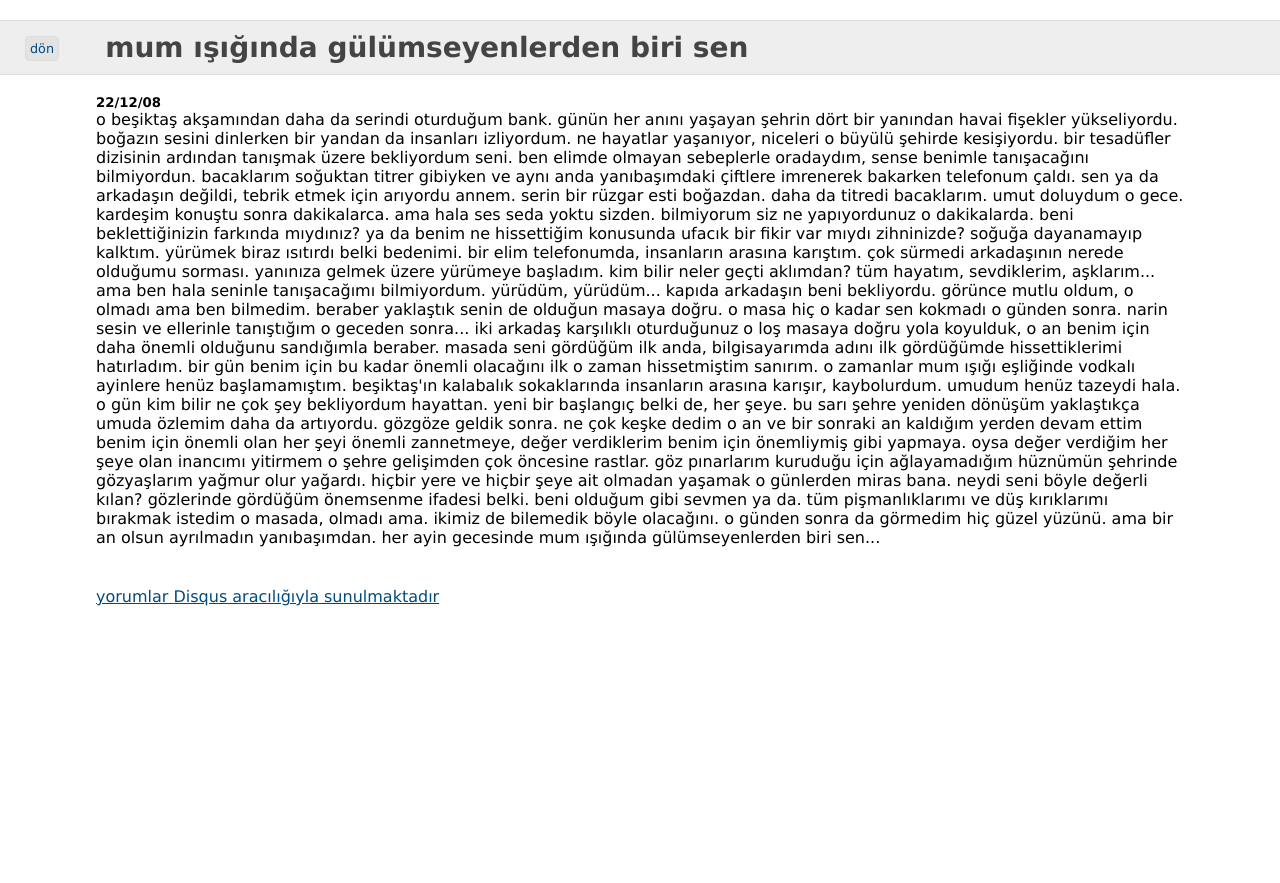
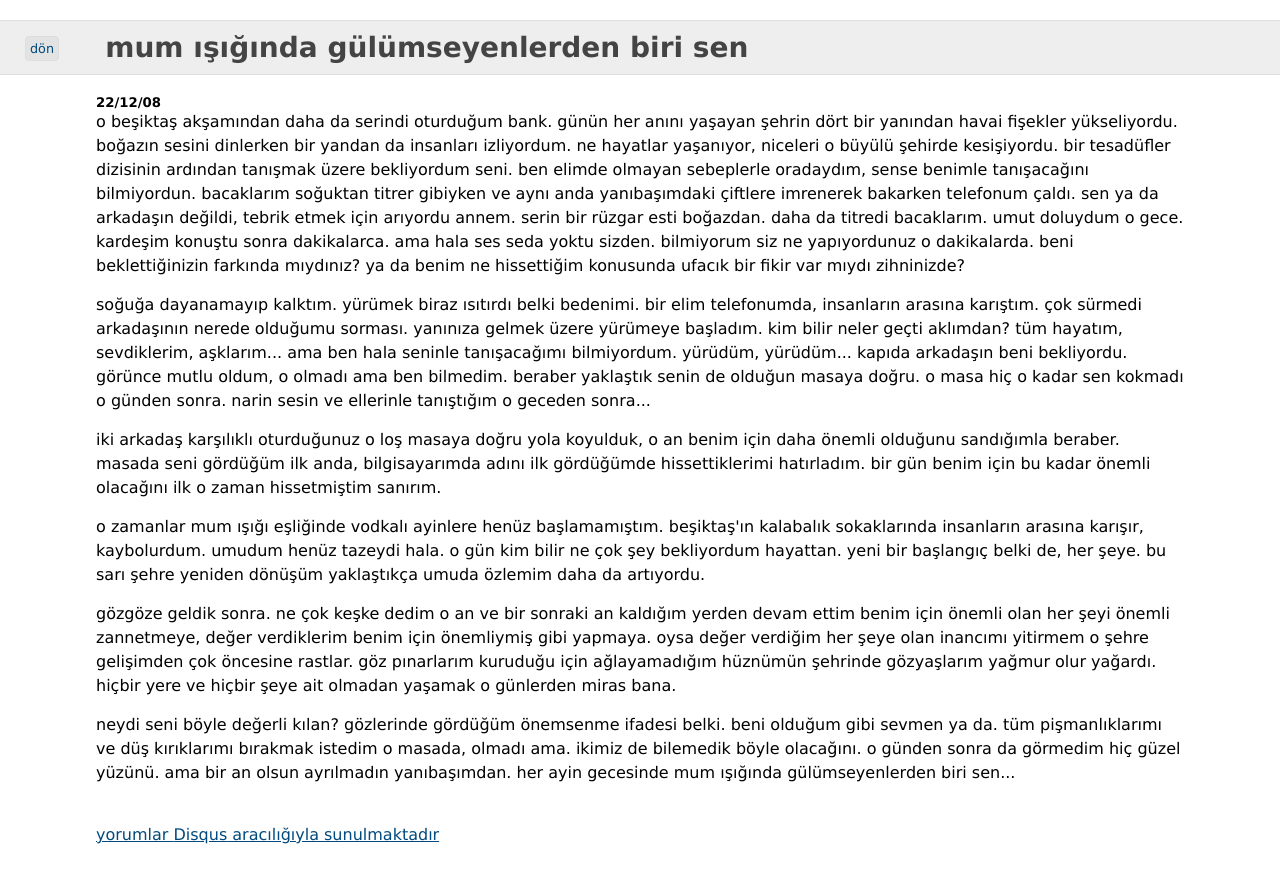
Before and after one commit to fehmicansaglam/fehmicansaglam.github.com, a Jekyll site: the page built from _posts/2008-12-22-mum-isiginda-gulumseyenlerden-biri-sen.html, in a window 1280 px wide. Shown: the top 883 px of the page. Built offline with Jekyll 4.4.1, drawn with Linux system fonts in a browser that asks for light colours; comment, search, counter and statistics services are not loaded; some of the changed lines change nothing that is shown.

Commit message:
Fix format

```diff
--- a/_posts/2008-12-22-mum-isiginda-gulumseyenlerden-biri-sen.html
+++ b/_posts/2008-12-22-mum-isiginda-gulumseyenlerden-biri-sen.html
@@ -1,32 +1,22 @@
 ---
-meta:
-  dsq_thread_id: "378783659"
-  _edit_last: "1"
-  _wp_old_slug: ""
-type: post
-title: !binary |
-  bXVtIMSxxZ/EscSfxLFuZGEgZ8O8bMO8bXNleWVubGVyZGVuIGJpcmkgc2Vu
-
-status: publish
+title: mum ışığında gülümseyenlerden biri sen
 layout: post
-published: true
-tags:
-- !binary |
-  QmVuaW0gacOnaW4gYsO8ecO8ayBhbWEgaW5zYW5sxLFrIGnDp2luIGvDvMOn
-  w7xrIMWfZXlsZXI=
-
-- Beynimdeki canavar
 ---
-o beşiktaş akşamından daha da serindi oturduğum  bank. günün her anını yaşayan şehrin dört bir yanından havai fişekler  yükseliyordu. boğazın sesini  dinlerken bir yandan da insanları  izliyordum. ne hayatlar yaşanıyor, niceleri o büyülü şehirde  kesişiyordu. bir tesadüfler dizisinin ardından tanışmak üzere  bekliyordum seni. ben elimde olmayan sebeplerle oradaydım, sense benimle  tanışacağını bilmiyordun. bacaklarım soğuktan titrer gibiyken ve aynı  anda yanıbaşımdaki çiftlere imrenerek bakarken telefonum çaldı. sen ya  da arkadaşın değildi, tebrik etmek için arıyordu annem. serin bir rüzgar  esti boğazdan. daha da titredi bacaklarım. umut doluydum o gece.  kardeşim konuştu sonra dakikalarca. ama hala ses seda yoktu sizden.  bilmiyorum siz ne yapıyordunuz o dakikalarda. beni beklettiğinizin  farkında mıydınız? ya da benim ne hissettiğim konusunda ufacık bir fikir  var mıydı zihninizde?
-
-<!--more-->
-
+<p>
+o beşiktaş akşamından daha da serindi oturduğum bank. günün her anını yaşayan şehrin dört bir yanından havai fişekler  yükseliyordu. boğazın sesini  dinlerken bir yandan da insanları  izliyordum. ne hayatlar yaşanıyor, niceleri o büyülü şehirde  kesişiyordu. bir tesadüfler dizisinin ardından tanışmak üzere  bekliyordum seni. ben elimde olmayan sebeplerle oradaydım, sense benimle  tanışacağını bilmiyordun. bacaklarım soğuktan titrer gibiyken ve aynı  anda yanıbaşımdaki çiftlere imrenerek bakarken telefonum çaldı. sen ya  da arkadaşın değildi, tebrik etmek için arıyordu annem. serin bir rüzgar  esti boğazdan. daha da titredi bacaklarım. umut doluydum o gece.  kardeşim konuştu sonra dakikalarca. ama hala ses seda yoktu sizden.  bilmiyorum siz ne yapıyordunuz o dakikalarda. beni beklettiğinizin  farkında mıydınız? ya da benim ne hissettiğim konusunda ufacık bir fikir  var mıydı zihninizde?
+</p>
+<p>
 soğuğa dayanamayıp kalktım. yürümek biraz ısıtırdı belki bedenimi.  bir elim telefonumda, insanların arasına karıştım. çok sürmedi  arkadaşının nerede olduğumu sorması. yanınıza gelmek üzere yürümeye  başladım. kim bilir neler geçti aklımdan? tüm hayatım, sevdiklerim,  aşklarım... ama ben hala seninle tanışacağımı bilmiyordum. yürüdüm,  yürüdüm... kapıda arkadaşın beni bekliyordu. görünce mutlu oldum, o  olmadı ama ben bilmedim. beraber yaklaştık senin de olduğun masaya  doğru. o masa hiç o kadar sen kokmadı o günden sonra. narin sesin ve  ellerinle tanıştığım o geceden sonra...
-
-iki arkadaş karşılıklı oturduğunuz o loş masaya doğru yola koyulduk, o  an benim için daha önemli olduğunu sandığımla beraber. masada seni  gördüğüm ilk anda, bilgisayarımda adını ilk gördüğümde hissettiklerimi  hatırladım. bir gün benim için bu kadar önemli olacağını ilk o zaman  hissetmiştim sanırım.
-
-o zamanlar mum ışığı eşliğinde vodkalı ayinlere henüz başlamamıştım.  beşiktaş'ın kalabalık sokaklarında insanların arasına karışır,  kaybolurdum. umudum henüz tazeydi hala. o gün kim bilir ne çok şey  bekliyordum hayattan. yeni bir başlangıç belki de, her şeye. bu sarı  şehre yeniden dönüşüm yaklaştıkça umuda özlemim daha da artıyordu.
-
-gözgöze geldik sonra. ne çok keşke dedim o an ve bir sonraki an  kaldığım yerden devam ettim benim için önemli olan her şeyi önemli  zannetmeye, değer verdiklerim benim için önemliymiş gibi yapmaya. oysa  değer verdiğim her şeye olan inancımı yitirmem o şehre gelişimden çok  öncesine rastlar. göz pınarlarım kuruduğu için ağlayamadığım hüznümün  şehrinde gözyaşlarım yağmur olur yağardı. hiçbir yere ve hiçbir şeye ait  olmadan yaşamak o günlerden miras bana.
-
-neydi seni böyle değerli kılan? gözlerinde gördüğüm önemsenme ifadesi  belki. beni olduğum gibi sevmen ya da. tüm pişmanlıklarımı ve düş  kırıklarımı bırakmak istedim o masada, olmadı ama. ikimiz de bilemedik  böyle olacağını. o günden sonra da görmedim hiç güzel yüzünü. ama bir an  olsun ayrılmadın yanıbaşımdan. her ayin gecesinde mum ışığında  gülümseyenlerden biri sen...
+</p>
+<p>
+iki arkadaş karşılıklı oturduğunuz o loş masaya doğru yola koyulduk, o an benim için daha önemli olduğunu sandığımla beraber. masada seni  gördüğüm ilk anda, bilgisayarımda adını ilk gördüğümde hissettiklerimi  hatırladım. bir gün benim için bu kadar önemli olacağını ilk o zaman  hissetmiştim sanırım.
+</p>
+<p>
+o zamanlar mum ışığı eşliğinde vodkalı ayinlere henüz başlamamıştım. beşiktaş'ın kalabalık sokaklarında insanların arasına karışır, kaybolurdum. umudum henüz tazeydi hala. o gün kim bilir ne çok şey  bekliyordum hayattan. yeni bir başlangıç belki de, her şeye. bu sarı  şehre yeniden dönüşüm yaklaştıkça umuda özlemim daha da artıyordu.
+</p>
+<p>
+gözgöze geldik sonra. ne çok keşke dedim o an ve bir sonraki an kaldığım yerden devam ettim benim için önemli olan her şeyi önemli zannetmeye, değer verdiklerim benim için önemliymiş gibi yapmaya. oysa değer verdiğim her şeye olan inancımı yitirmem o şehre gelişimden çok  öncesine rastlar. göz pınarlarım kuruduğu için ağlayamadığım hüznümün  şehrinde gözyaşlarım yağmur olur yağardı. hiçbir yere ve hiçbir şeye ait  olmadan yaşamak o günlerden miras bana.
+</p>
+<p>
+neydi seni böyle değerli kılan? gözlerinde gördüğüm önemsenme ifadesi belki. beni olduğum gibi sevmen ya da. tüm pişmanlıklarımı ve düş kırıklarımı bırakmak istedim o masada, olmadı ama. ikimiz de bilemedik  böyle olacağını. o günden sonra da görmedim hiç güzel yüzünü. ama bir an olsun ayrılmadın yanıbaşımdan. her ayin gecesinde mum ışığında  gülümseyenlerden biri sen...
+</p>
```
